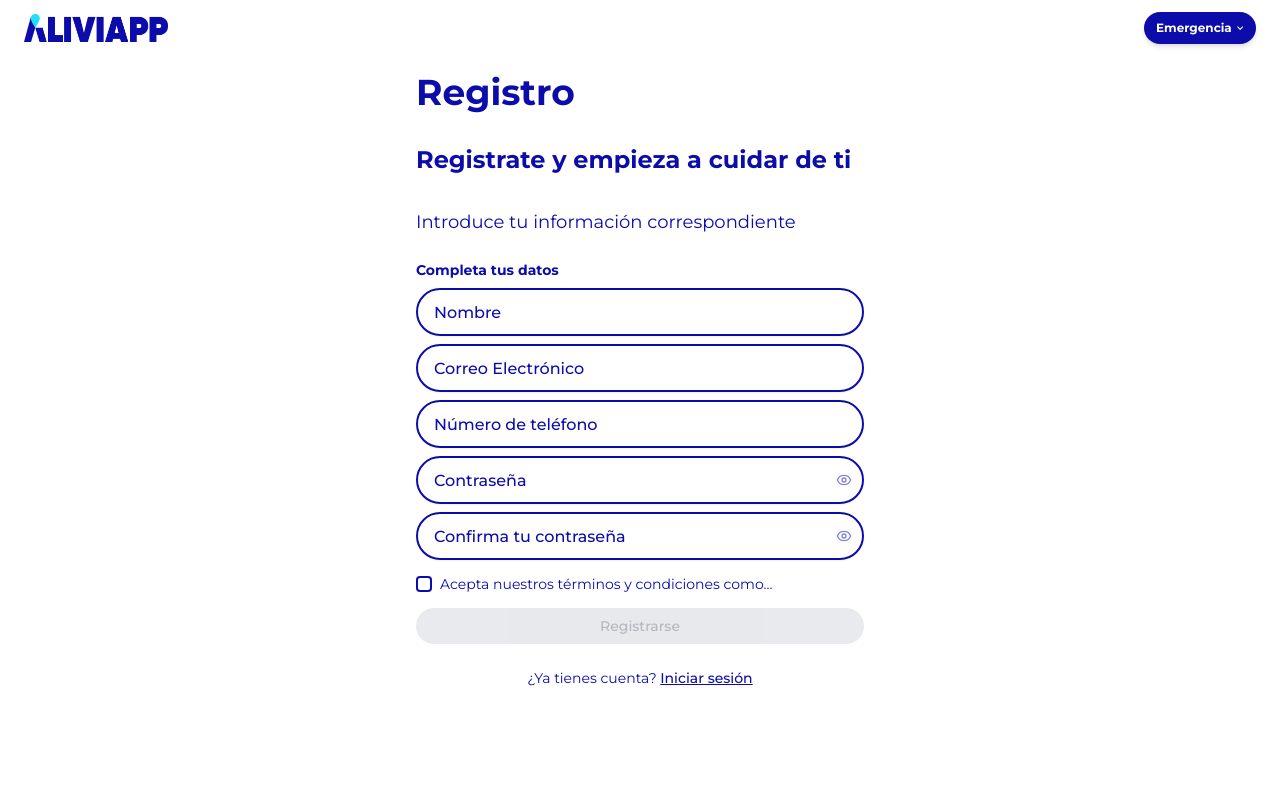
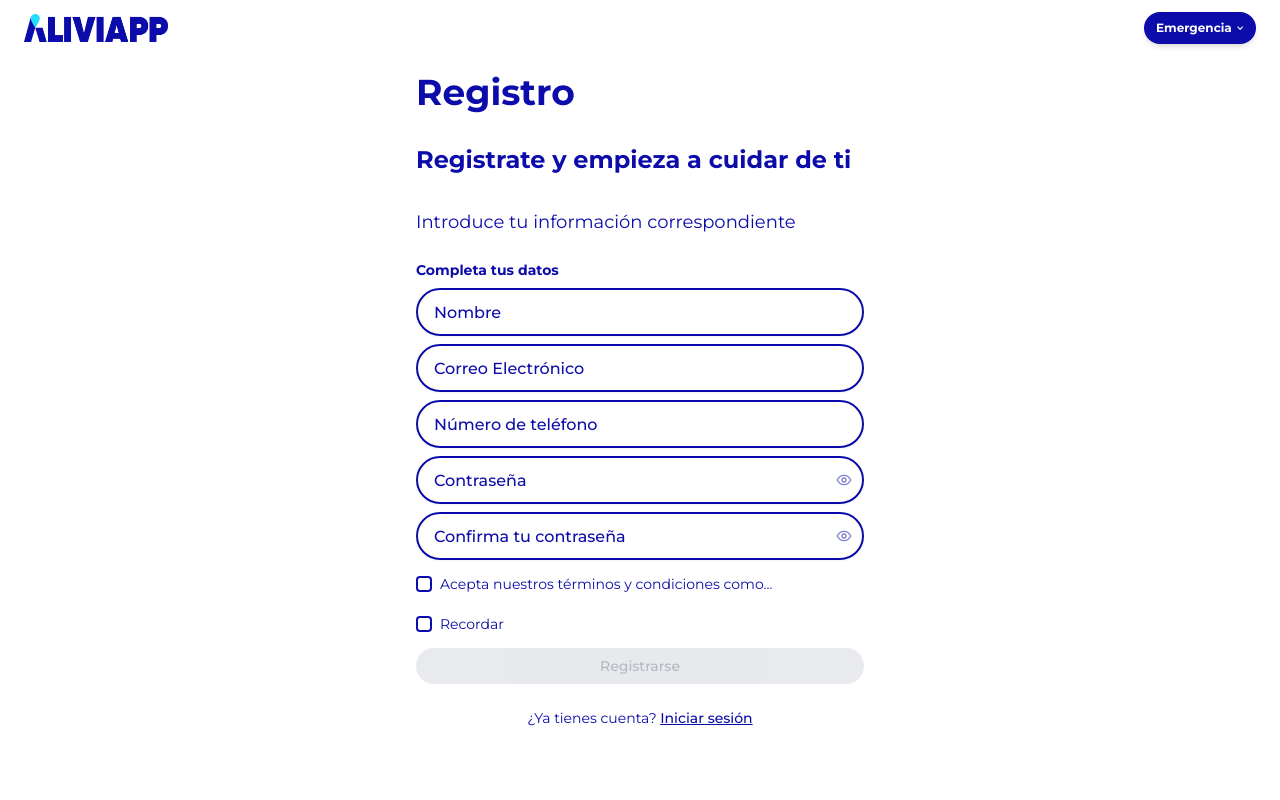
Before and after one commit to ChilyGarcia/alivio, a Next.js app: page /authentication/register in a window 1280 px wide. Shown: the top 800 px of the page. Built offline with nearby package versions, Linux system fonts and the light colour scheme.

Commit message:
fix:remember user data in register

```diff
--- a/src/app/authentication/register/page.tsx
+++ b/src/app/authentication/register/page.tsx
@@ -83,6 +83,7 @@ export default function RegisterPage() {
   const [isValidated, setIsValidated] = React.useState(false);
   const [isLoading, setIsLoading] = React.useState(false);
   const [termsAccepted, setTermsAccepted] = React.useState(false);
+  const [rememberMe, setRememberMe] = React.useState(false);
 
   const router = useRouter();
 
@@ -183,6 +184,15 @@ export default function RegisterPage() {
 
       toast.success("Registro exitoso!");
       Cookies.set("token", data.access_token, { expires: 1 });
+
+      // Save credentials if remember me is checked
+      if (rememberMe) {
+        localStorage.setItem("rememberedEmail", registerData.email);
+        localStorage.setItem("rememberedPassword", registerData.password);
+      } else {
+        localStorage.removeItem("rememberedEmail");
+        localStorage.removeItem("rememberedPassword");
+      }
 
       if (appointmentDetails) {
         router.push("/payments");
@@ -323,6 +333,17 @@ export default function RegisterPage() {
               label="Acepta nuestros términos y condiciones como..."
               labelClassName="text-sm leading-none text-primary"
             />
+
+            <div className="pt-2">
+              <Checkbox
+                id="remember"
+                name="remember"
+                checked={rememberMe}
+                onChange={(e) => setRememberMe(e.target.checked)}
+                label="Recordar"
+                labelClassName="text-sm leading-none text-primary"
+              />
+            </div>
             <button
               type="submit"
               className={`inline-flex items-center justify-center whitespace-nowrap text-sm font-medium transition-colors focus-visible:outline-none focus-visible:ring-1 focus-visible:ring-ring disabled:pointer-events-none disabled:opacity-50 w-full rounded-full px-4 py-2 ${
```
